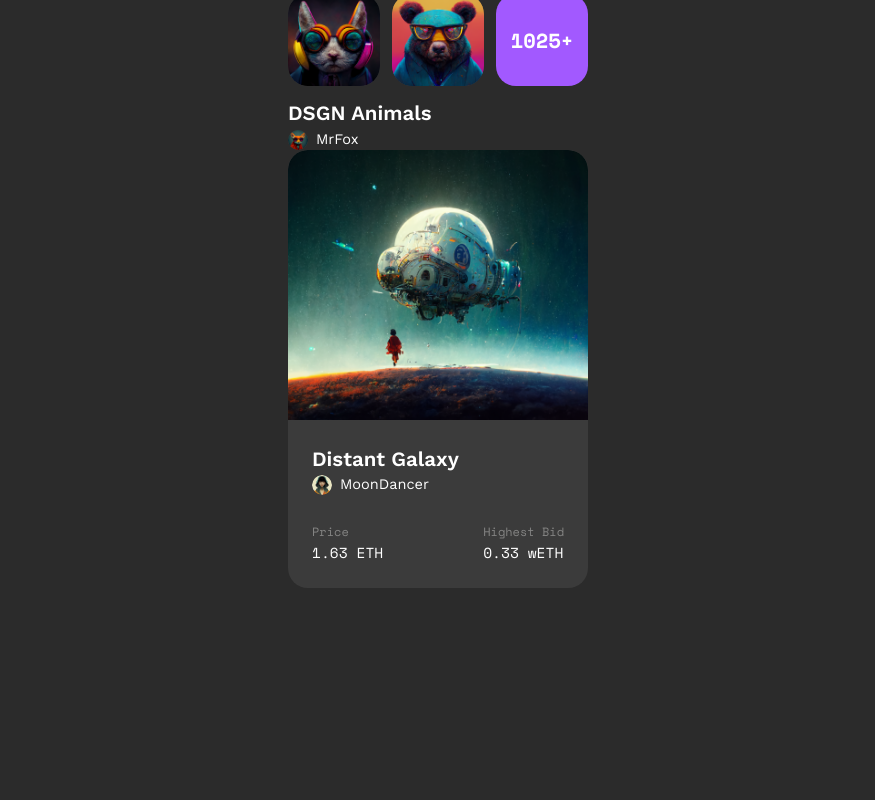
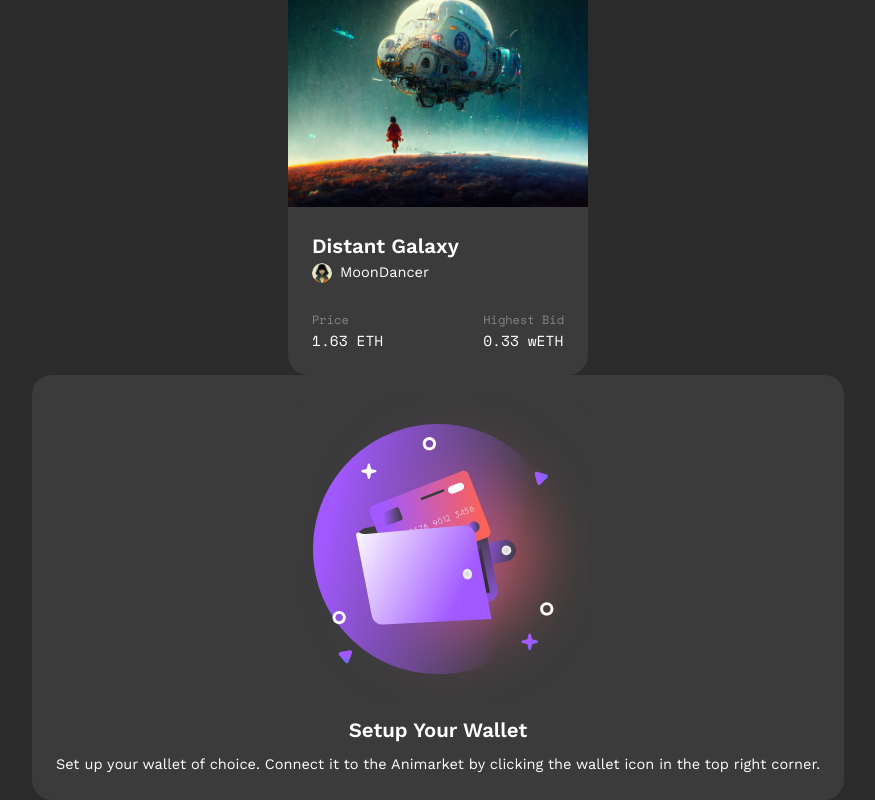
Before and after one commit to yaya-mamoudou/recreateApp-test, a Next.js app: page / in a window 1280 px wide. Shown: the part 486-1286 px from the top of the page, without its empty margins (202-1077 px from the left). Before the commit the page ends 1074 px from the top, so only its background shows below. Built offline with nearby package versions, Linux system fonts and the light colour scheme.

Commit message:
Add how it works card

```diff
--- a/src/app/page.tsx
+++ b/src/app/page.tsx
@@ -2,7 +2,8 @@ import Button from '@/components/button';
 import CollectionCard from '@/components/cards/collection-card';
 import CreatorCard from '@/components/cards/creator-card';
 import DiscoveryCard from '@/components/cards/discovery-card';
-import { collections, discoveries } from '@/data/mock-data';
+import HowItWorksCard from '@/components/cards/how-it-works-card';
+import { collections, discoveries, howItWorksList } from '@/data/mock-data';
 import { Rocket } from 'lucide-react';
 
 export default function HomePage() {
@@ -34,6 +35,8 @@ export default function HomePage() {
 				<CollectionCard {...collections[0]} />
 
 				<DiscoveryCard {...discoveries[0]} />
+
+				<HowItWorksCard {...howItWorksList[0]} />
 			</main>
 		</div>
 	);
--- /dev/null
+++ b/src/components/cards/how-it-works-card.tsx
@@ -0,0 +1,19 @@
+import { HowItWorkCard } from '@/types';
+import Image from 'next/image';
+import React from 'react';
+
+export default function HowItWorksCard(props: HowItWorkCard) {
+	return (
+		<div className=' rounded-20 flex flex-col items-center bg-black-secondary p-6'>
+			<Image
+				alt={props.title}
+				src={props.img}
+				width={300}
+				height={300}
+				className='object-cover rounded-20 rounded-b-[0] bg-black-secondary'
+			/>
+			<div className='font-semibold text-md mb-2 mt-4'>{props.title}</div>
+			<div>{props.description}</div>
+		</div>
+	);
+}
--- a/src/data/mock-data.ts
+++ b/src/data/mock-data.ts
@@ -1,4 +1,4 @@
-import type { Collection, DiscoveryProps } from "@/types";
+import type { Collection, DiscoveryProps, HowItWorkCard } from "@/types";
 
 export const collections: Collection[] = [
     {
@@ -44,3 +44,21 @@ export const discoveries: DiscoveryProps[] = [
         img: '/images/nft-discovery/img1.png'
     }
 ]
+
+export const howItWorksList: HowItWorkCard[] = [
+    {
+        img: '/images/how-it-works/img1.svg',
+        title: 'Setup Your Wallet',
+        description: 'Set up your wallet of choice. Connect it to the Animarket by clicking the wallet icon in the top right corner.'
+    },
+    {
+        img: '/images/how-it-works/img2.svg',
+        title: 'Create Collection',
+        description: 'Upload your work and setup your collection. Add a description, social links and floor price.'
+    },
+    {
+        img: '/images/how-it-works/img3.svg',
+        title: 'Start Earning',
+        description: 'Choose between auctions and fixed-price listings. Start earning by selling your NFTs or trading others.'
+    }
+]
--- a/src/types/index.d.ts
+++ b/src/types/index.d.ts
@@ -14,3 +14,9 @@ type DiscoveryProps = {
     title: string;
     creator: Creator
 }
+
+export type HowItWorkCard = {
+    title: string;
+    description: string;
+    img: string
+}
```
